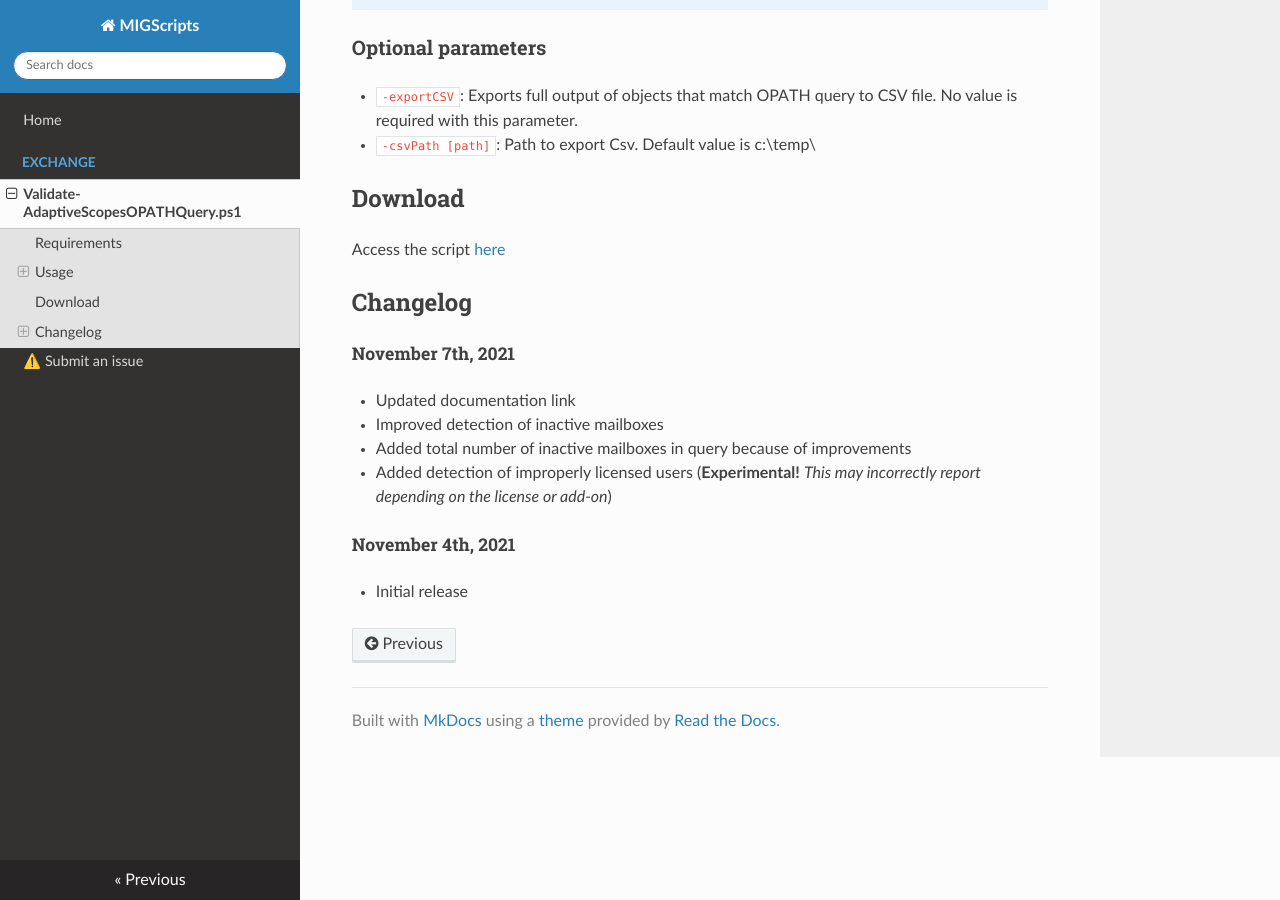
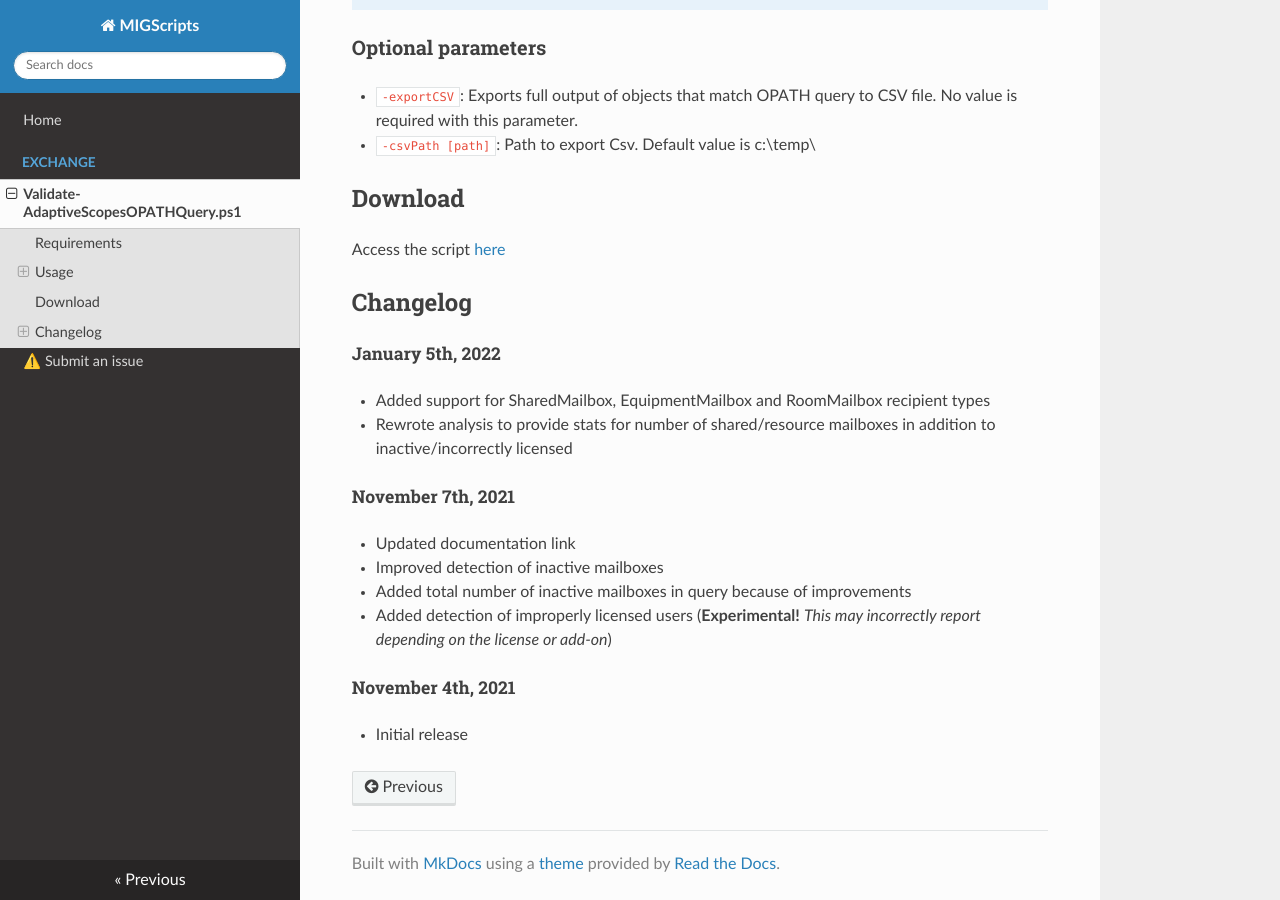
Before and after one commit to brenle/MIGScripts, an MkDocs documentation site: the page built from docs/exo/validate-adaptivescopesopathquery.md, in a window 1280 px wide and 900 px high, scrolled down 1236 px. Built offline with MkDocs 1.6.1, drawn with Linux system fonts in a browser that asks for light colours; nearby versions of some CDN libraries.

Commit message:
update change log

```diff
--- a/docs/exo/validate-adaptivescopesopathquery.md
+++ b/docs/exo/validate-adaptivescopesopathquery.md
@@ -53,6 +53,10 @@ Access the script [here](https://github.com/brenle/MIGScripts/blob/6c5e7c01c9815
 
 ## Changelog
 
+##### January 5th, 2022
+- Added support for SharedMailbox, EquipmentMailbox and RoomMailbox recipient types
+- Rewrote analysis to provide stats for number of shared/resource mailboxes in addition to inactive/incorrectly licensed
+
 ##### November 7th, 2021
 - Updated documentation link
 - Improved detection of inactive mailboxes
```
